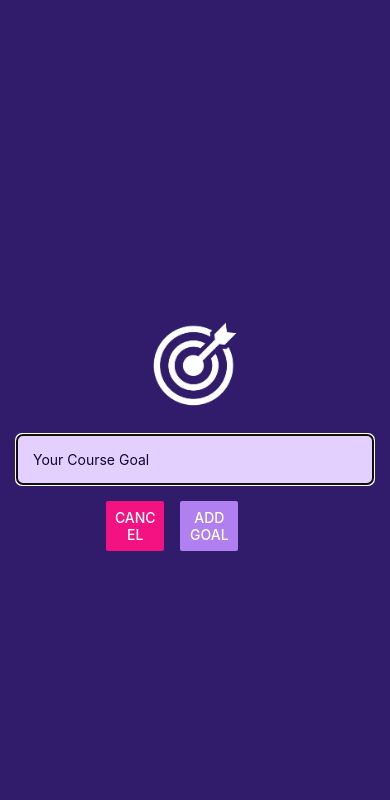
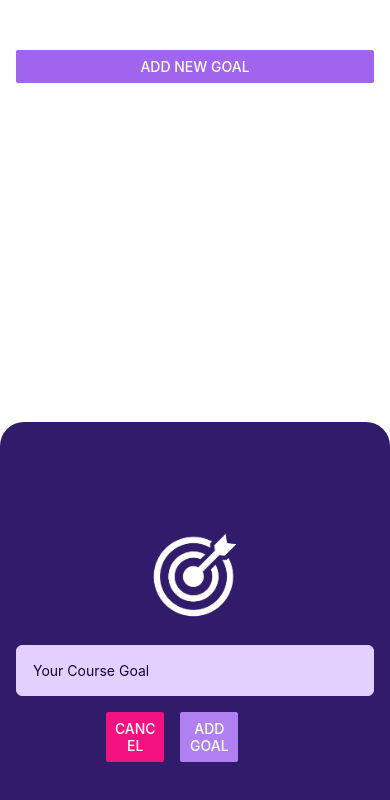
Before and after one commit to elliottdombrowski/rn-course, a React Native app: screen / in a window 390 px wide. Both pictures are taken after a click on the button "ADD NEW GOAL". Shown: the top 800 px of the page. Built offline with nearby package versions, Linux system fonts and the light colour scheme.

Commit message:
refactor modal

```diff
--- a/components/GoalInput.js
+++ b/components/GoalInput.js
@@ -6,6 +6,7 @@ import {
   Button,
   Modal,
   Image,
+  Pressable
 } from 'react-native';
 
 const GoalInput = (props) => {
@@ -24,7 +25,9 @@ const GoalInput = (props) => {
     <Modal
       visible={props.visible}
       animationType="slide"
+      transparent={true}
     >
+      <Pressable style={styles.dummyButton} onPress={props.onCancel}></Pressable>
       <View style={styles.inputContainer}>
         <Image
           style={styles.image}
@@ -54,12 +57,17 @@ const GoalInput = (props) => {
 export default GoalInput;
 
 const styles = StyleSheet.create({
+  dummyButton: {
+    height: '50%',
+  },
   inputContainer: {
     flex: 1,
     justifyContent: 'center',
     alignItems: 'center',
+    backgroundColor: '#311b6b',
     padding: 16,
-    backgroundColor: '#311b6b',
+    borderTopLeftRadius: 24,
+    borderTopRightRadius: 24,
   },
   image: {
     width: 100,
```
